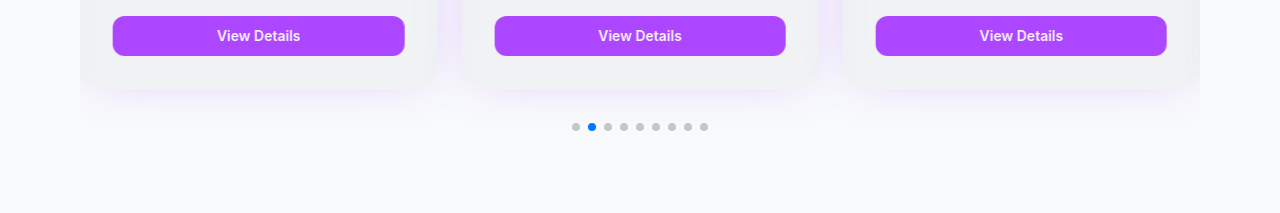
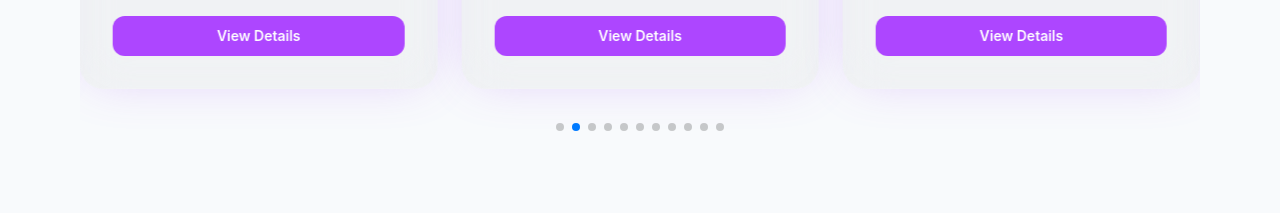
Before and after one commit to Venkie07/portfolio, a React (Vite) app: page / in a window 1280 px wide. Shown: the part 5140-5353 px from the top of the page. Built offline with nearby package versions, Linux system fonts and the light colour scheme.

Commit message:
Portfolio : Updated NPTEL Certificates in Achievements

```diff
--- a/src/pages/Achievements.tsx
+++ b/src/pages/Achievements.tsx
@@ -28,6 +28,8 @@ import Course6 from '../assets/Certificates/cource/c6.jpg';
 import Course7 from '../assets/Certificates/cource/c7.jpg';
 import Course8 from '../assets/Certificates/cource/c8.jpg';
 import Course9 from '../assets/Certificates/cource/c9.png';
+import Course10 from '../assets/Certificates/cource/c10.png';
+import Course11 from '../assets/Certificates/cource/c11.png';
 
 /* =========================
    EVENT CERTIFICATES
@@ -277,6 +279,24 @@ const Achievements = () => {
       image: Course9,
       verification: true,
       verificationLink: 'https://coursera.org/verify/X51U1LVMHQEJ'
+    },
+    {
+      title: 'Introduction to Industry 4.0 and Industrial IoT',
+      category: 'Course',
+      description:
+        'Explored the future of smart manufacturing through Industry 4.0 concepts, Industrial IoT, automation, connected systems, AI-driven analytics, and intelligent data-powered technologies shaping modern industries.',
+      date: '2026',
+      image: Course10,
+      verification: false,
+    },
+    {
+      title: 'Design Thinking - A Primer',
+      category: 'Course',
+      description:
+        'Learned the fundamentals of design thinking and how to apply it to solve complex problems.',
+      date: '2026',
+      image: Course11,
+      verification: false
     }
   ];
 
@@ -317,7 +337,7 @@ const Achievements = () => {
       title: 'Full Throttle Code - 2nd Prize',
       category: 'Event',
       description: 'Secured second place in the Full Throttle Code competition, at Sairam Engineering College.',
-      date: '2024',
+      date: '2025',
       image: Event5,
       verification: false
     },
@@ -341,7 +361,7 @@ const Achievements = () => {
       title: 'Cosmic Compile - 2nd Prize',
       category: 'Event',
       description: 'Got 2nd Prize in Cosmic compile - a Coding Event At R.M.K College of Engineering',
-      date: '2024',
+      date: '2026',
       image: Event8,
       verification: false
     },
@@ -349,7 +369,7 @@ const Achievements = () => {
       title: 'Think & Ink 3.0 - 2nd Prize',
       category: 'Event',
       description: 'Got 2nd Prize in Cosmic compile - a Technical Quiz Event At R.M.K College of Engineering',
-      date: '2025',
+      date: '2026',
       image: Event9,
       verification: false
     },
@@ -357,7 +377,7 @@ const Achievements = () => {
       title: 'Neo Hawkins - 1st Prize',
       category: 'Event',
       description: 'Secured 1st Prize in Neo Hawkins A UI/UX Designing Event',
-      date: '2025',
+      date: '2026',
       image: Event10,
       verification: false
     },
@@ -365,7 +385,7 @@ const Achievements = () => {
       title: 'Poster X',
       category: 'Event',
       description: 'Actively participated in the Poster X event, showcasing design skills by creating impactful posters using Canva.',
-      date: '2025',
+      date: '2026',
       image: Event11,
       verification: false
     },
```
Also changed, not shown: src/assets/Certificates/cource/c10.png (added), src/assets/Certificates/cource/c11.png (added).
